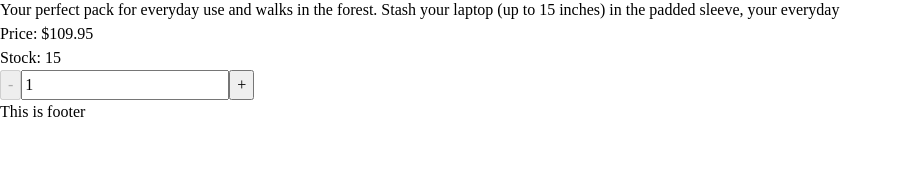
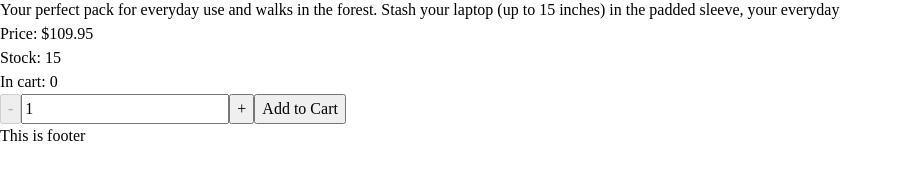
Before and after one commit to kevin2b/certification-project-3-kevin2b, a React (Vite) app: page /product/1 in a window 1280 px wide. Shown: the part 155-329 px from the top of the page, without its empty margins (0-903 px from the left). Built offline with nearby package versions, Linux system fonts and the light colour scheme.

Commit message:
Add Add to Cart logic in Product page

```diff
--- a/src/pages/Cart/Cart.jsx
+++ b/src/pages/Cart/Cart.jsx
@@ -1,6 +1,8 @@
 function Cart(){
   return (
-    <section> This is cart page </section>
+    <section>
+
+    </section>
   )
 }
 
--- a/src/pages/Product/Product.jsx
+++ b/src/pages/Product/Product.jsx
@@ -1,15 +1,21 @@
 import { useParams, useNavigate, useLocation } from "react-router";
-import { useSelector } from "react-redux";
+import { useDispatch, useSelector } from "react-redux";
 import ProductQuantitySelector from "@/components/ProductQuantitySelector/ProductQuantitySelector"
 import { useState } from "react";
+import {addToCart} from "@/store/slices/CartSlice";
 
 function Product(){
   const navigate = useNavigate();
   const location = useLocation();
   const {id} = useParams();
+  const dispatch = useDispatch();
+
   const products = useSelector((state) => state.products);
+  const cart = useSelector((state) => state.cart);
   const product = products.find(product => product.id === Number(id));
+
   const [quantity, setQuantity] = useState(1);
+
 
   function handleBack() {
     //If there is a back history, key should not be default
@@ -18,6 +24,11 @@ function Product(){
     } else {
       navigate(-1);
     }
+  }
+
+  function handleAddToCart(){
+    dispatch(addToCart({productId: product.id , quantity}));
+    setQuantity(1);
   }
 
   if (!product){
@@ -29,6 +40,10 @@ function Product(){
     )
   }
 
+  const MIN = 1;
+  const MAX = product.stock - (cart?.[product.id] ?? 0);
+
+
   return (
     <section>
       <button type="button" onClick={handleBack}> Back </button>
@@ -37,9 +52,18 @@ function Product(){
       <div> {product.description} </div>
       <div> Price: ${product.price} </div>
       <div> {product.stock > 0 ? "Stock: " + product.stock : "Out of stock!" } </div>
+      <div> In cart: {cart?.[product.id] ?? 0}</div>
       <div>
-        {product.stock > 0 &&
-          <ProductQuantitySelector quantity={quantity} setQuantity={setQuantity} min={1} max={product.stock}/>
+        {MAX > 0 &&
+          <>
+            <ProductQuantitySelector quantity={quantity} setQuantity={setQuantity} min={MIN} max={MAX}/>
+            <button type="button" disabled={quantity === "" || Number(quantity) < MIN || Number(quantity) > MAX} onClick={handleAddToCart}> Add to Cart </button>
+          </>
+        }
+        {product.stock > 0 && MAX === 0 &&
+          <>
+            <div>You have all remaining stock in your cart!</div>
+          </>
         }
       </div>
     </section>
```
